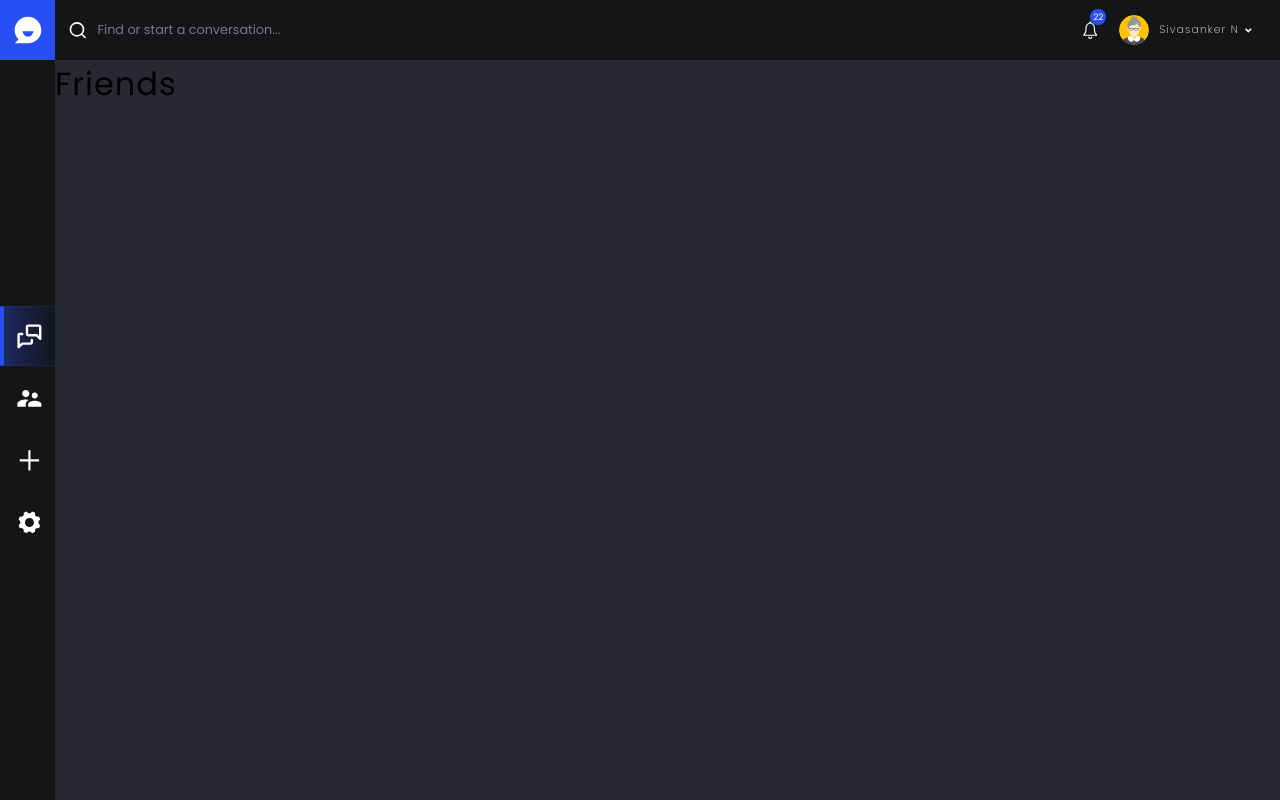
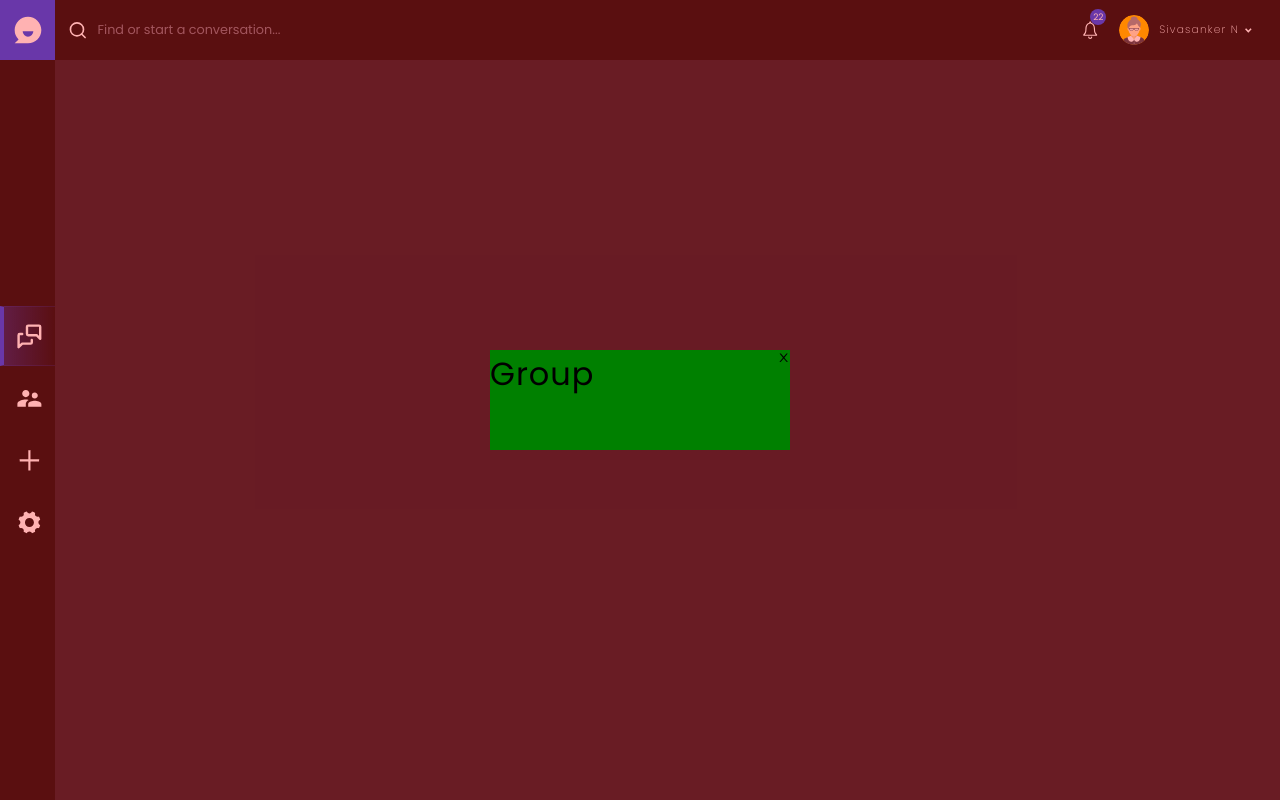
Before and after one commit to DevelopedBy-Siva/chat-with-me, a React (Create React App) app in the folder client/: page /group in a window 1280 px wide. Built offline with nearby package versions, Linux system fonts and the light colour scheme.

Commit message:
Client Side: Create a Modal Container for Route

```diff
--- a/client/src/App.js
+++ b/client/src/App.js
@@ -9,7 +9,9 @@ import ProtectedRoute from "./auth/ProtectedRoute";
 import networkStatus from "./toast/NetworkStatus";
 import Chat from "./components/Home/Chat";
 import Friends from "./components/Home/Friends";
+import Group from "./components/Home/Group";
 import Settings from "./components/Home/Settings";
+import Modal from "./components/Modal";
 
 export default function App() {
   useEffect(() => {
@@ -29,7 +31,9 @@ export default function App() {
           <Route path="/" element={<Chat />} />
           <Route path="/friends" element={<Friends />} />
           <Route path="/settings" element={<Settings />} />
-          <Route path="/group" element={<Friends />} />
+          <Route path="/group" element={<Modal />}>
+            <Route path="/group" element={<Group />} />
+          </Route>
         </Route>
       </Route>
       <Route path="/sign-in" element={<SignIn />}>
--- /dev/null
+++ b/client/src/components/Home/Group/index.js
@@ -0,0 +1,11 @@
+import React from "react";
+import styled from "styled-components";
+
+export default function Group() {
+  return <Container>Group</Container>;
+}
+
+const Container = styled.div`
+  width: 300px;
+  height: 100px;
+`;
--- a/client/src/components/Home/NavBar.js
+++ b/client/src/components/Home/NavBar.js
@@ -25,13 +25,13 @@ const navBtns = [
     id: "nav_group",
     placeholder: "Create group",
     icon: <AiOutlinePlus className="iconStyle" />,
-    navTo: "/settings",
+    navTo: "/group",
   },
   {
     id: "nav_settings",
     placeholder: "Settings",
     icon: <IoIosSettings className="iconStyle" />,
-    navTo: "/group",
+    navTo: "/settings",
   },
 ];
 
--- /dev/null
+++ b/client/src/components/Modal.js
@@ -0,0 +1,58 @@
+import React from "react";
+import { Outlet } from "react-router-dom";
+import styled from "styled-components";
+import FocusTrap from "focus-trap-react";
+import { AiOutlineClose } from "react-icons/ai";
+
+export default function Modal() {
+  return (
+    <FocusTrap>
+      <Container>
+        <Overlay />
+        <Wrapper>
+          <Outlet />
+          <CloseBtn>
+            <AiOutlineClose />
+          </CloseBtn>
+        </Wrapper>
+      </Container>
+    </FocusTrap>
+  );
+}
+
+const Container = styled.div`
+  position: fixed;
+  top: 0;
+  left: 0;
+  right: 0;
+  bottom: 0;
+`;
+
+const Overlay = styled.div`
+  position: absolute;
+  top: 0;
+  left: 0;
+  right: 0;
+  bottom: 0;
+  background-color: rgba(255, 0, 0, 0.3);
+`;
+
+const Wrapper = styled.div`
+  position: absolute;
+  top: 50%;
+  left: 50%;
+  transform: translate(-50%, -50%);
+  width: auto;
+  max-width: 95%;
+  background-color: green;
+`;
+
+const CloseBtn = styled.button`
+  position: absolute;
+  top: 0;
+  right: 0;
+  cursor: pointer;
+  outline: none;
+  background: none;
+  border: none;
+`;
```
